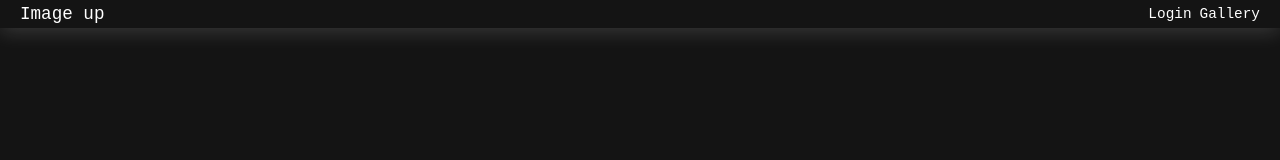
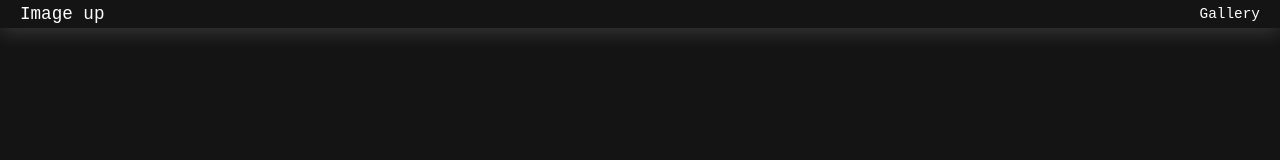
Before and after one commit to ryzxxn/PIS-bucket, a Next.js app: page / in a window 1280 px wide. Shown: the top 160 px of the page. Built offline with nearby package versions, Linux system fonts and the light colour scheme.

Commit message:
Update navbar.js

```diff
--- a/app/component/Navbar/navbar.js
+++ b/app/component/Navbar/navbar.js
@@ -9,7 +9,6 @@ export default function Navbar() {
             <a href='/' className='link_hero'>Image up</a>
         </div>
         <div className='right_nav'>
-            <p className='link'>Login</p>
             <a href='/gallery' className='link'>Gallery</a>
         </div>
     </div>
```
